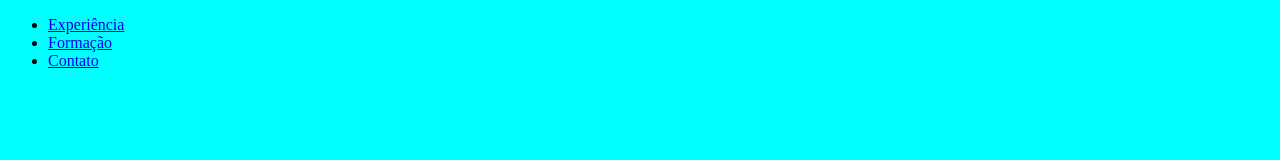
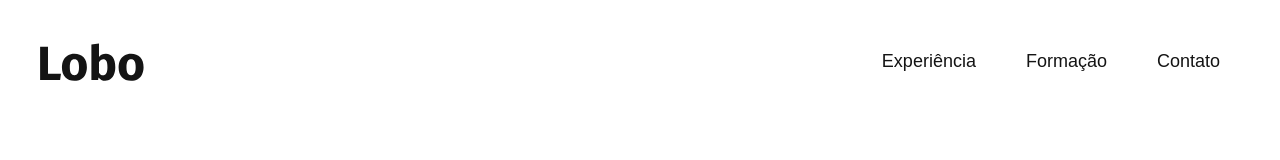
Before and after one commit to Luis-Perozim/Intro-HTML-CSS-, a plain HTML site: page index.html in a window 1280 px wide. Drawn offline with Linux system fonts and the light colour scheme.

Commit message:
#0704 Header

```diff
--- a/css/global.css
+++ b/css/global.css
@@ -0,0 +1,23 @@
+body{
+    font-family: 'Fira Sans', Arial, sans-serif;
+    margin: 0px;
+    color: #141414;
+}
+
+h1,
+h2,
+h3,
+p{
+    margin: 0px;
+}
+
+ul{
+    margin: 0px;
+    padding: 0px;
+    list-style: none;
+}
+
+img{
+    max-width: 100%;
+    display: block;
+}
--- a/css/header.css
+++ b/css/header.css
@@ -1,3 +1,35 @@
-body{
-    background-color: aqua;
+.header{
+    max-width: 1200px;
+    padding: 40px 20px;
+    margin: 0 auto;
+    display: flex;
+    justify-content: space-between;
+    align-items: center;
 }
+
+.header-menu{
+    display: flex;
+    flex-wrap: wrap;
+    gap: 10px;
+    justify-content: center;
+}
+
+.header-menu a{
+    font-size: 1.125rem;
+    line-height: 1.3;
+    padding: 10px 20px;
+    text-decoration: none;
+    color: #141414;
+    display: block;
+}
+@media (max-width: 800px) {
+    .header{
+        flex-direction: column;
+        gap: 40px;
+        padding: 20px;
+    }
+    .header a {
+        background: #bebbbb;
+        border-radius: 4px;
+    }
+}
--- a/css/style.css
+++ b/css/style.css
@@ -0,0 +1 @@
+@import "./global.css";
--- a/index.html
+++ b/index.html
@@ -10,15 +10,15 @@
 
 <body>
     <header class="header">
+      <img src="./img/marca.svg" alt="Marca">
       <nav>
          <ul class="header-menu">
             <li><a href="#experiencia">Experiência</a></li>
             <li><a href="#formacao">Formação</a></li>
             <li><a href="#contato">Contato</a></li>
          </ul>
-
       </nav>
  </header>
-    <section id="Contato"></section>
+
 </body>
 </html>
```
Also changed, not shown: img/marca.svg (added). Lines whose indentation alone changed are shown as unchanged.
